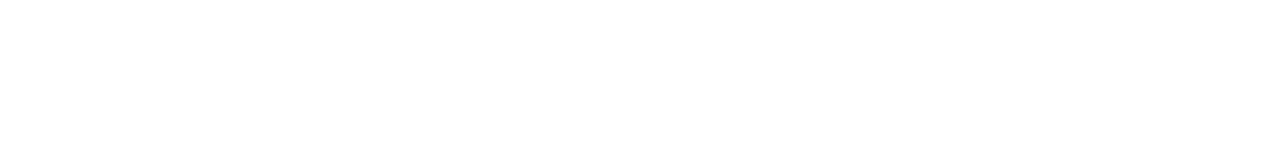
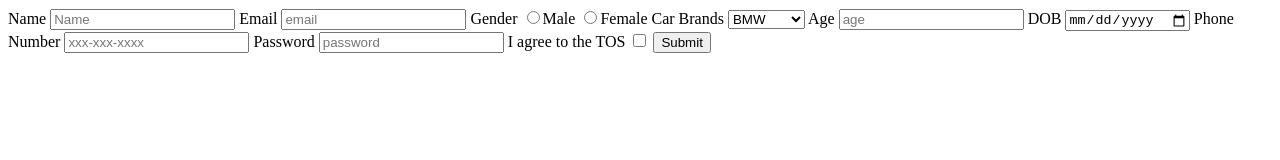
Before and after one commit to acciojob/signup-form-car-utpalbhagat9213, a website: page main.html in a window 1280 px wide. Drawn offline with Linux system fonts and the light colour scheme.

Commit message:
created a submission

```diff
--- a/main.html
+++ b/main.html
@@ -10,6 +10,38 @@
 	<!-- the entire body must be written by student -->
     <script type="text/javascript" src="./script.js">
 </script>
+	<form method="post">
+		<label for="name">Name</label>
+		<input type="text" id="name" placeholder="Name" required>
+		<label for="email">Email</label>
+		<input type="email" id="email" placeholder="email" required>
+		<label for="gender_m">Gender</label>
+		<input type="radio" id="gender_m" placeholder="" required>Male
+		<label for="gender_f"></label>
+		<input type="radio" id="gender_f" placeholder="" required>Female
+		<label for="cars">Car Brands</label>
+		<select type="select" id="cars" placeholder="--Please choose an option--" required>
+			<option>BMW</option>
+			<option>AUDI
+             </option>
+			<option>Marsirish
+             </option>
+		</select>
+		<label for="age" >Age</label>
+		<input type="number" id="age" placeholder="age" required>
+		<label for="dob">DOB</label>
+		<input type="date" id="dob" placeholder="" required>
+		<label for="tel">Phone Number</label>
+		<input type="tel" id="tel" placeholder="xxx-xxx-xxxx" >
+		<label for="password">Password</label>
+		<input type="password" id="password" placeholder="password" required>
+		<label for="tos">I agree to the TOS</label>
+		<input type="checkbox" id="tos" required>
+
+		<button id="submit">Submit</button>
+
+
+	</form>
 
 </body>
 
```
